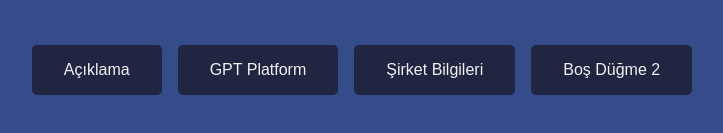
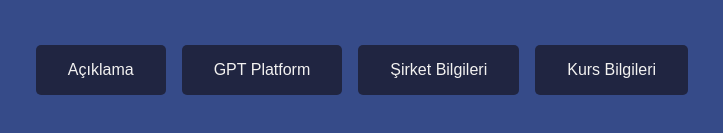
Before and after one commit to onurqlp/SEO, a plain HTML site: page index.html in a window 1280 px wide. Shown: the part 491-624 px from the top of the page, 278-1001 px from the left. Drawn offline with Linux system fonts and the light colour scheme.

Commit message:
Update index.html

```diff
--- a/index.html
+++ b/index.html
@@ -85,7 +85,7 @@
             <a href="./aciklama.html" target="_blank">Açıklama</a>
             <a href="./gptolusturucu.html" target="_blank">GPT Platform</a>
             <a href="./sirket.html" target="_blank">Şirket Bilgileri</a>
-            <a href="#">Boş Düğme 2</a>
+           <a href="./kursbilgileri.html" target="_blank">Kurs Bilgileri</a>
         </div>
     </div>
 </body>
```
